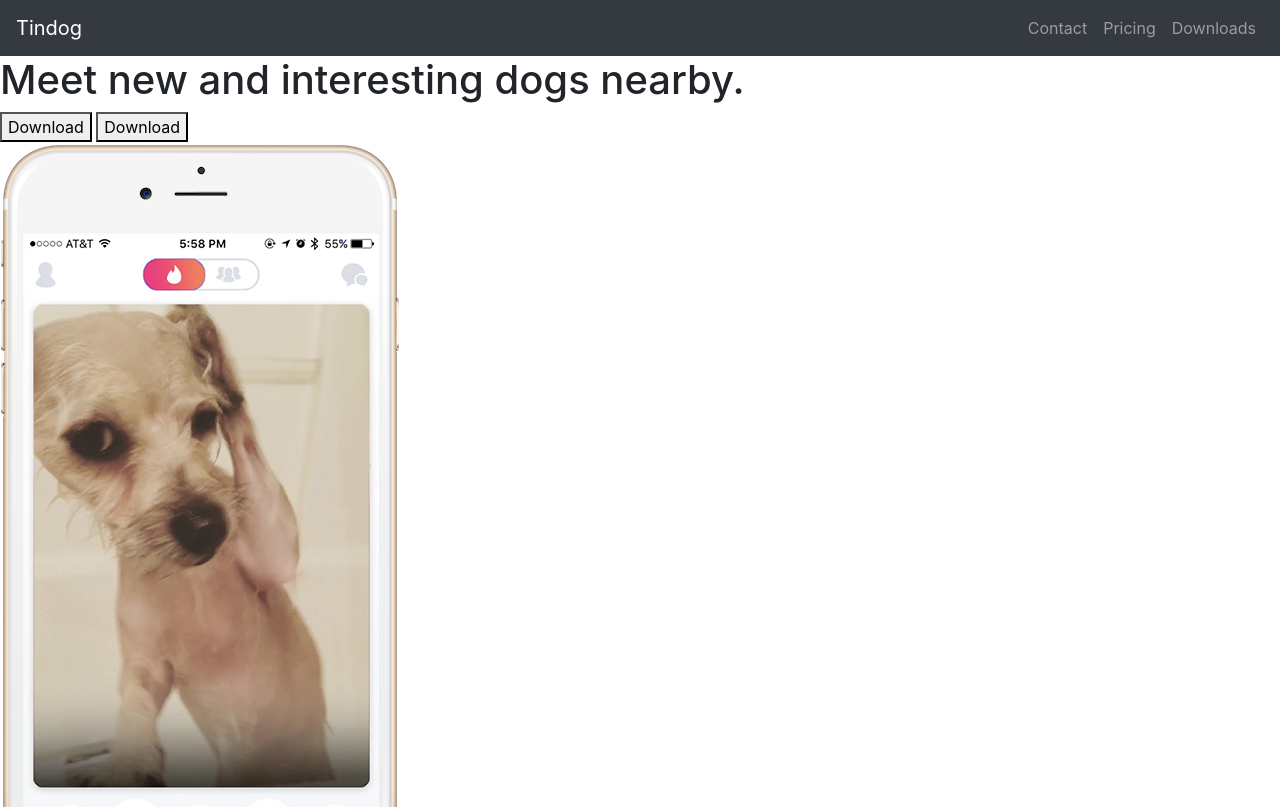
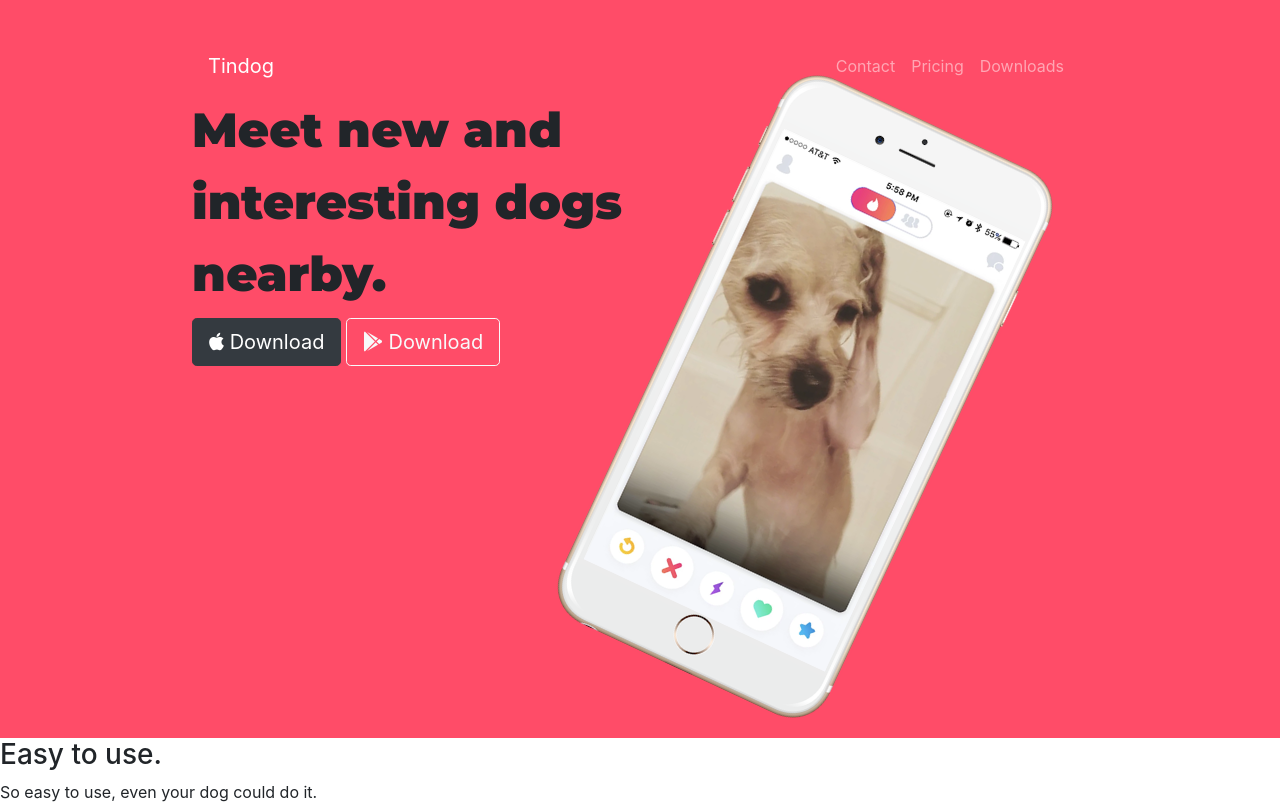
Before and after one commit to WolverineXR/Tindog, a plain HTML site: page index.html in a window 1280 px wide. Shown: the top 807 px of the page. Drawn offline with nearby package versions, Linux system fonts and the light colour scheme.

Commit message:
Design phase 1

```diff
--- a/css/styles.css
+++ b/css/styles.css
@@ -0,0 +1,15 @@
+#title{
+    background-color: #ff4c68;
+}
+.container-fluid{
+    padding: 3% 15%;
+}
+h1{
+    font-family: 'Montserrat';
+    font-size: 3rem;
+    line-height: 1.5;
+}
+.iphone{
+    width: 300px;
+    transform: rotate(25deg);
+}
--- a/index.html
+++ b/index.html
@@ -4,18 +4,23 @@
 <head>
     <meta charset="utf-8">
     <title>TinDog</title>
-    <link rel="stylesheet" href="css/styles.css">
+    <link href="https://fonts.googleapis.com/css?family=Montserrat:900|Ubuntu&display=swap" rel="stylesheet">
+    <script src="https://kit.fontawesome.com/7c032dc78f.js"></script>
     <link rel="stylesheet" href="https://stackpath.bootstrapcdn.com/bootstrap/4.3.1/css/bootstrap.min.css" integrity="sha384-ggOyR0iXCbMQv3Xipma34MD+dH/1fQ784/j6cY/iJTQUOhcWr7x9JvoRxT2MZw1T" crossorigin="anonymous">
     <script src="https://code.jquery.com/jquery-3.3.1.slim.min.js" integrity="sha384-q8i/X+965DzO0rT7abK41JStQIAqVgRVzpbzo5smXKp4YfRvH+8abtTE1Pi6jizo" crossorigin="anonymous"></script>
     <script src="https://cdnjs.cloudflare.com/ajax/libs/popper.js/1.14.7/umd/popper.min.js" integrity="sha384-UO2eT0CpHqdSJQ6hJty5KVphtPhzWj9WO1clHTMGa3JDZwrnQq4sF86dIHNDz0W1" crossorigin="anonymous"></script>
     <script src="https://stackpath.bootstrapcdn.com/bootstrap/4.3.1/js/bootstrap.min.js" integrity="sha384-JjSmVgyd0p3pXB1rRibZUAYoIIy6OrQ6VrjIEaFf/nJGzIxFDsf4x0xIM+B07jRM" crossorigin="anonymous"></script>
+    <link rel="stylesheet" href="css/styles.css">
+
 </head>
 
 <body>
 
     <section id="title">
 
-    <nav class="navbar navbar-expand-lg navbar-dark bg-dark">
+        <div class="container-fluid">
+
+            <nav class="navbar navbar-expand-lg navbar-dark">
                 <a class="navbar-brand" href="#">Tindog</a>
                 <button class="navbar-toggler" type="button" data-toggle="collapse" data-target="#navbarSupportedContent" aria-controls="navbarSupportedContent" aria-expanded="false" aria-label="Toggle navigation">
                     <span class="navbar-toggler-icon"></span>
@@ -36,18 +41,17 @@
                 </div>
             </nav>
 
+            <div class="row">
+                <div class="col-lg-6">
+                    <h1>Meet new and interesting dogs nearby.</h1>
+                    <button type="button" class="btn btn-lg btn-dark"><i class="fab fa-apple"></i> Download</button>
+                    <button type="button" class="btn btn-lg btn-outline-light"><i class="fab fa-google-play"></i> Download</button>
+                </div>
+                <div class="col-lg-6">
+                    <img class="iphone" src="images/iphone6.png" alt="iphone-mockup">
+                </div>
+            </div>
 
-
-
-    <!-- Title -->
-
-    <div>
-      <h1>Meet new and interesting dogs nearby.</h1>
-      <button type="button">Download</button>
-      <button type="button">Download</button>
-    </div>
-    <div>
-      <img src="images/iphone6.png" alt="iphone-mockup">
         </div>
 
     </section>
@@ -149,7 +153,4 @@
 
     </footer>
 
-
-</body>
-
-</html>
+</body></html>
```
Lines whose indentation alone changed are shown as unchanged.
